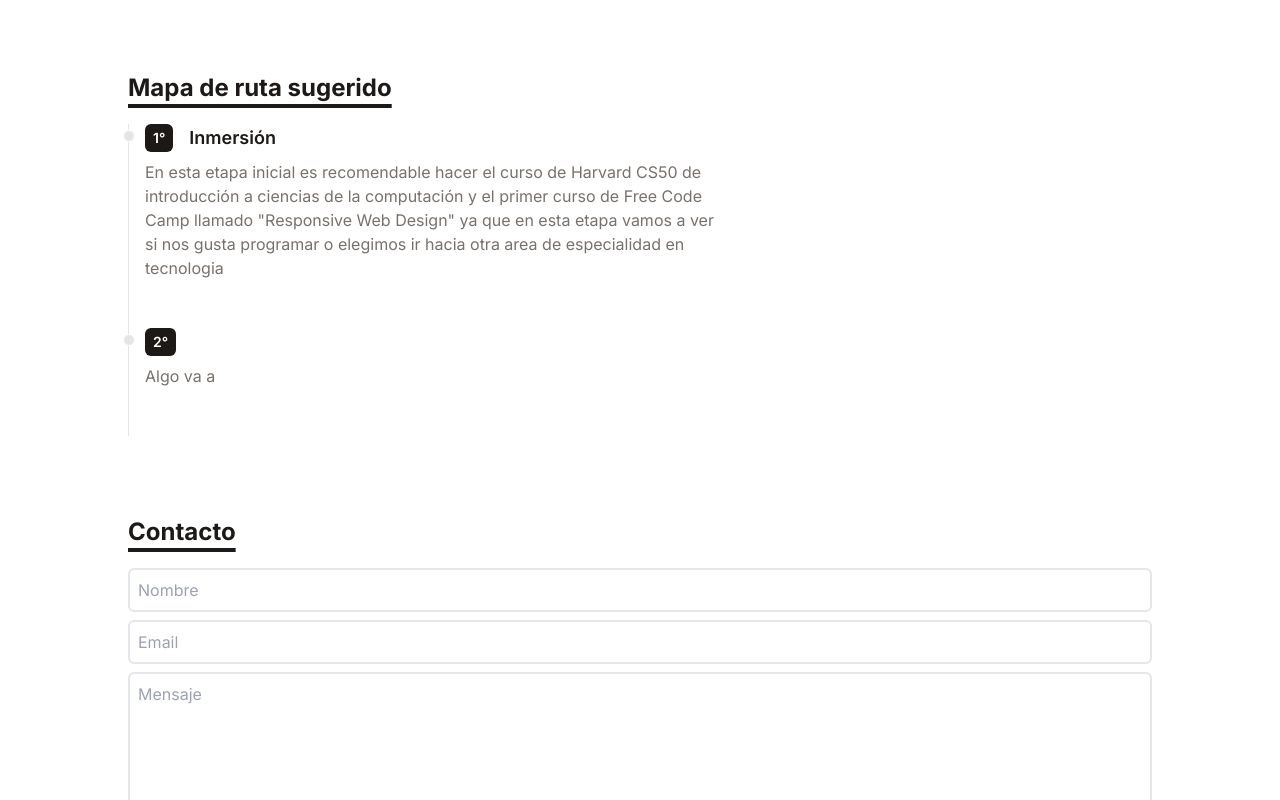
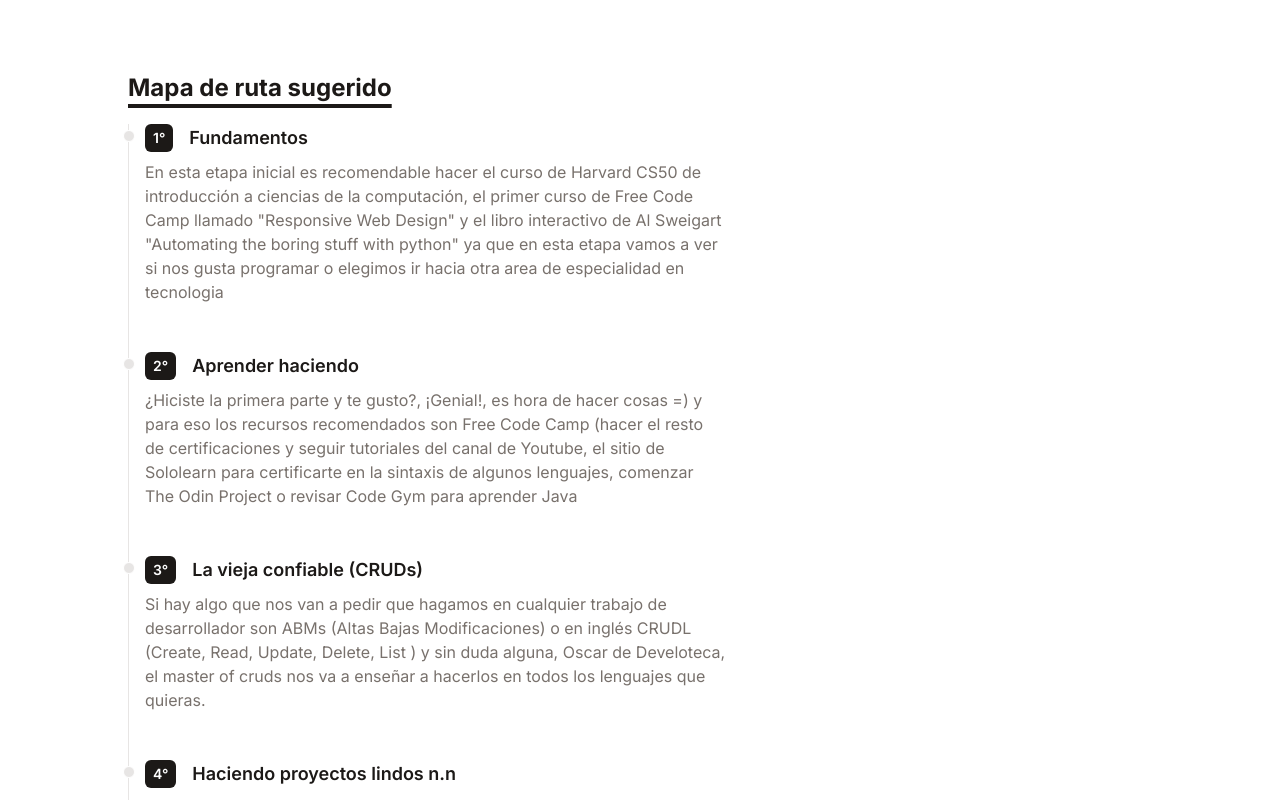
Before and after one commit to jpromanonet/freeCodingResources, a React (Vite) app in the folder es/: page / in a window 1280 px wide. Shown: the part 4040-4840 px from the top of the page. Built offline with nearby package versions, Linux system fonts and the light colour scheme.

Commit message:
Timeline

```diff
--- a/es/src/data/timeline.js
+++ b/es/src/data/timeline.js
@@ -1,14 +1,26 @@
 export default [
    {
       step: '1°',
-      title: 'Inmersión',
+      title: 'Fundamentos',
       details:
-         'En esta etapa inicial es recomendable hacer el curso de Harvard CS50 de introducción a ciencias de la computación y el primer curso de Free Code Camp llamado "Responsive Web Design" ya que en esta etapa vamos a ver si nos gusta programar o elegimos ir hacia otra area de especialidad en tecnologia',
+         'En esta etapa inicial es recomendable hacer el curso de Harvard CS50 de introducción a ciencias de la computación, el primer curso de Free Code Camp llamado "Responsive Web Design" y el libro interactivo de Al Sweigart "Automating the boring stuff with python" ya que en esta etapa vamos a ver si nos gusta programar o elegimos ir hacia otra area de especialidad en tecnologia',
    },
    {
       step: '2°',
-      title: '',
+      title: 'Aprender haciendo',
       details:
-         'Algo va a ',
+         '¿Hiciste la primera parte y te gusto?, ¡Genial!, es hora de hacer cosas =) y para eso los recursos recomendados son Free Code Camp (hacer el resto de certificaciones y seguir tutoriales del canal de Youtube, el sitio de Sololearn para certificarte en la sintaxis de algunos lenguajes, comenzar The Odin Project o revisar Code Gym para aprender Java ',
+   },
+   {
+      step: '3°',
+      title: 'La vieja confiable (CRUDs)',
+      details:
+         'Si hay algo que nos van a pedir que hagamos en cualquier trabajo de desarrollador son ABMs (Altas Bajas Modificaciones) o en inglés CRUDL (Create, Read, Update, Delete, List ) y sin duda alguna, Oscar de Develoteca, el master of cruds nos va a enseñar a hacerlos en todos los lenguajes que quieras. ',
+   },
+   {
+      step: '4°',
+      title: 'Haciendo proyectos lindos n.n',
+      details:
+         'Ok, ya estas aca y es hora de hacer tus propios proyectos y para eso tenes varios canales, el que más hands-ons en materia de video juegos y clones de plataformas conocidas es el de la muy genial Ania Kubow (imaginate tener un clon de Netflix o Disney+ em tu portfolio), también podes revisar el curso de Hardvard CS50 orientado al desarrollo de video juegos o "The Big Book of Small Python Projects" asi como "Invent your own computer games" ambos de Al Sweigart',
    },
 ]
```
